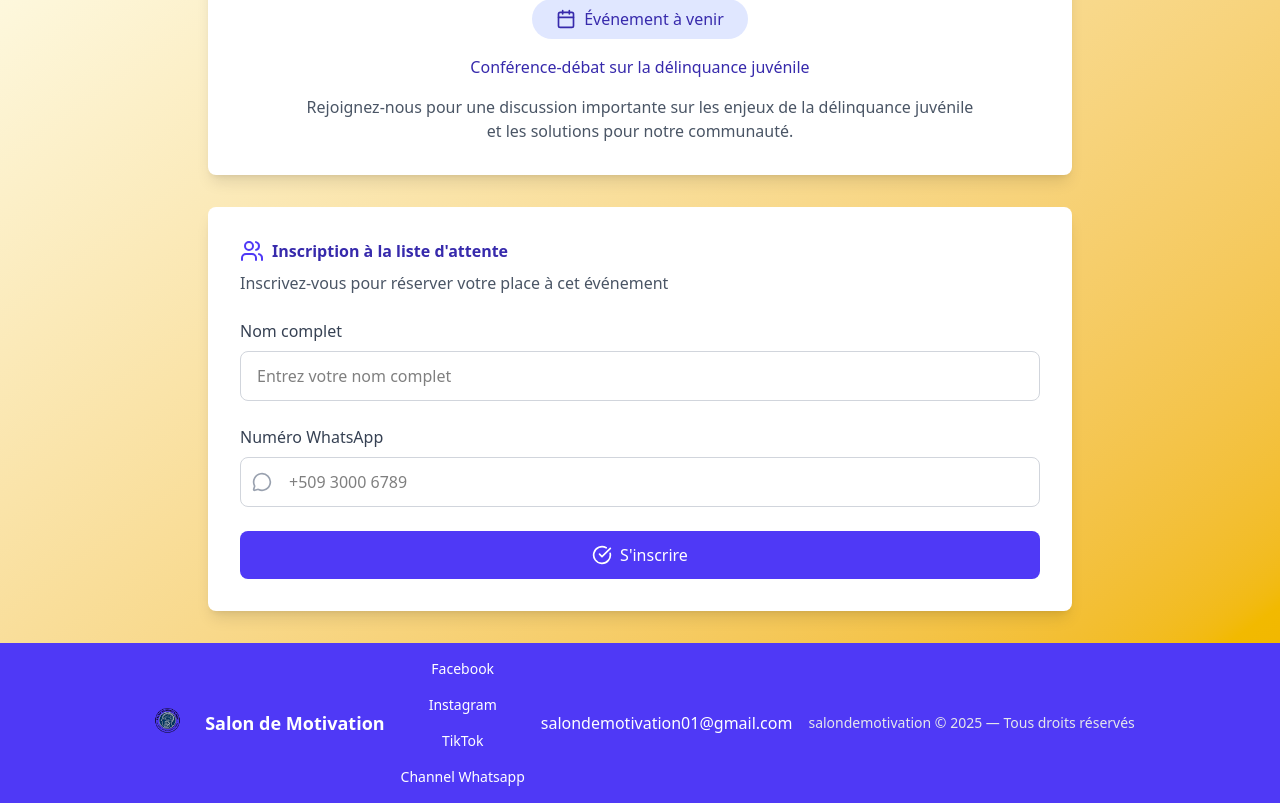
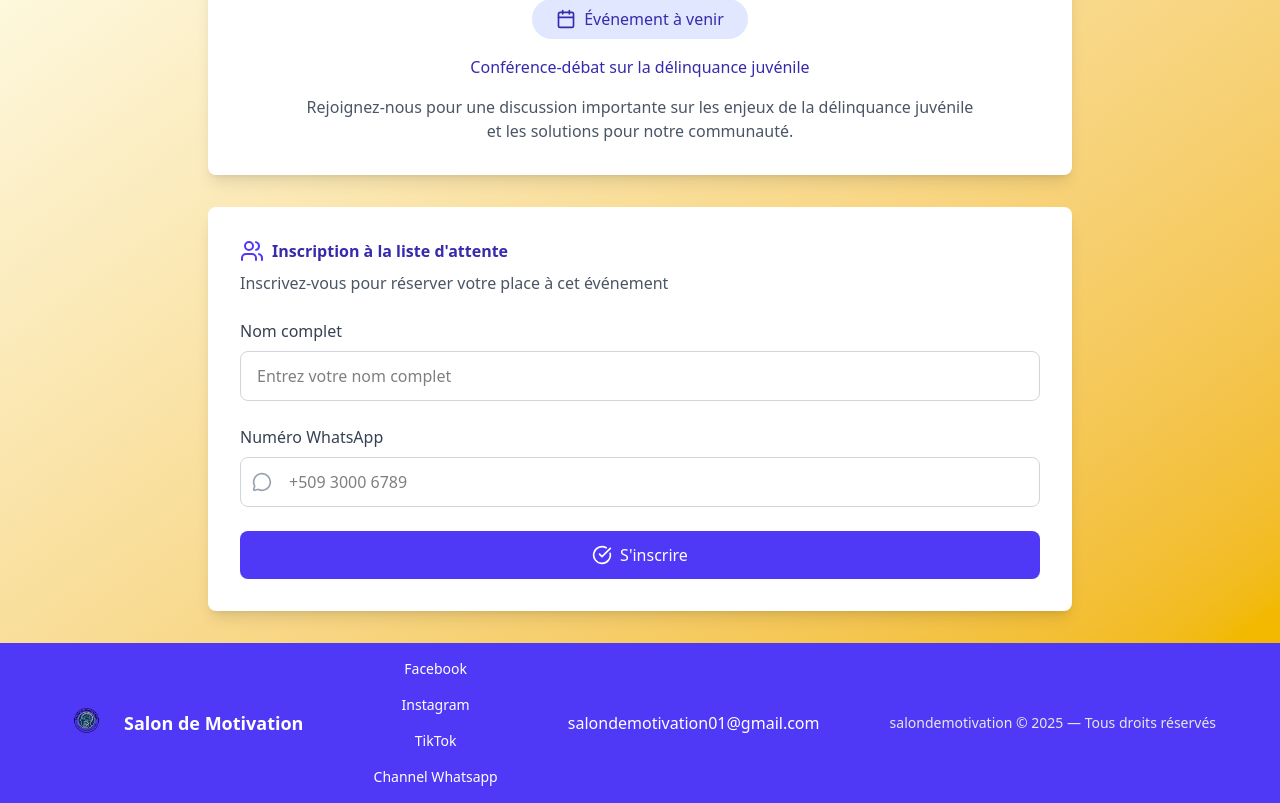
Before and after one commit to Guydev12/sm_waitlist, a React (Vite) app: page / in a window 1280 px wide. Shown: the part 253-1056 px from the top of the page. Built offline with nearby package versions, Linux system fonts and the light colour scheme.

Commit message:
add a well title for better seo

```diff
--- a/index.html
+++ b/index.html
@@ -5,7 +5,7 @@
     <link rel="icon" type="image/svg+xml" href="/favicon.svg" />
 
     <meta name="viewport" content="width=device-width, initial-scale=1.0" />
-    <title>sm_waitlist</title>
+    <title>list D'attente Salon de motivation</title>
   </head>
   <body>
     <div id="root"></div>
--- a/src/components/Footer.tsx
+++ b/src/components/Footer.tsx
@@ -2,7 +2,7 @@ import logo from "../assets/logo.png";
 
 export default function Footer() {
   return (
-    <footer className="flex flex-col w-full bg-indigo-600 text-white p-4">
+    <footer className="w-full bg-indigo-600 text-white p-4">
       <div className="max-w-6xl mx-auto flex flex-col md:flex-row items-center justify-between gap-4">
         {/* Left: Logo */}
         <div className="flex items-center gap-3">
```
